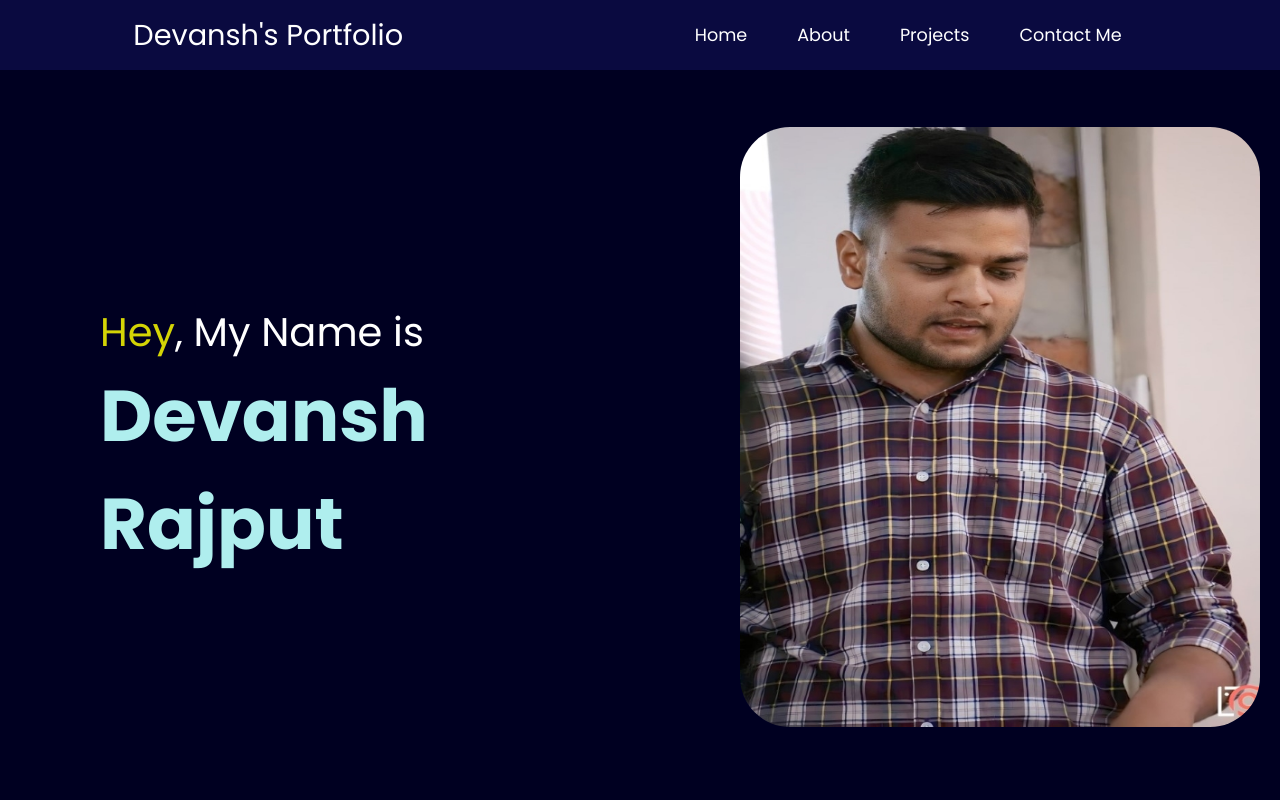
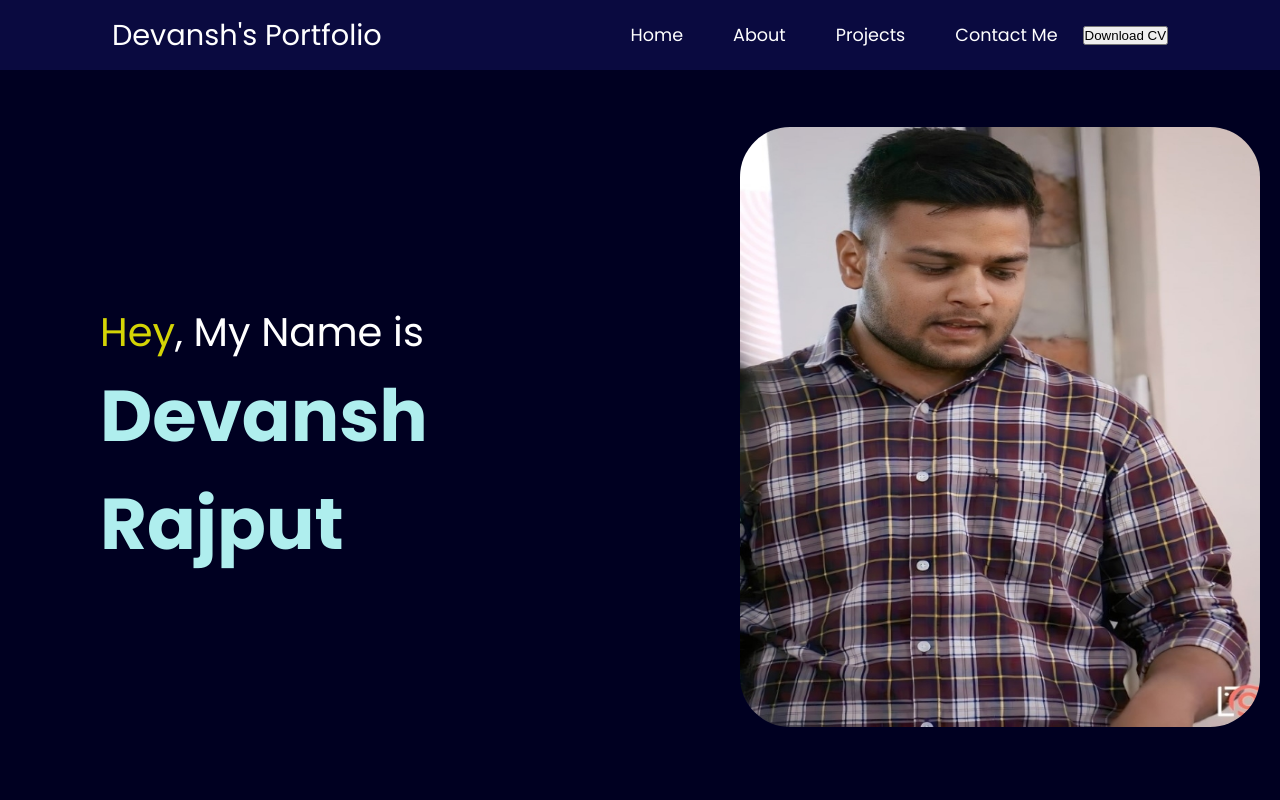
Before and after one commit to devanshrajput07/PORTFOLIO, a plain HTML site: page Portfolio.html in a window 1280 px wide. Shown: the top 800 px of the page. Drawn offline with Linux system fonts and the light colour scheme.

Commit message:
Update Portfolio.html

```diff
--- a/Portfolio.html
+++ b/Portfolio.html
@@ -21,6 +21,7 @@
                     <li><a href="#about">About</a></li>
                     <li><a href="#project">Projects</a></li>
                     <li><a href="#contact">Contact Me</a></li>
+                    <a href="https://drive.google.com/file/d/1uBB0fKopWSlDYIxXvLNHMVDf8se4DxmH/view?usp=drive_link"><button class="btn">Download CV</button></a>
                 </ul>
             </div>
         </nav>
```
